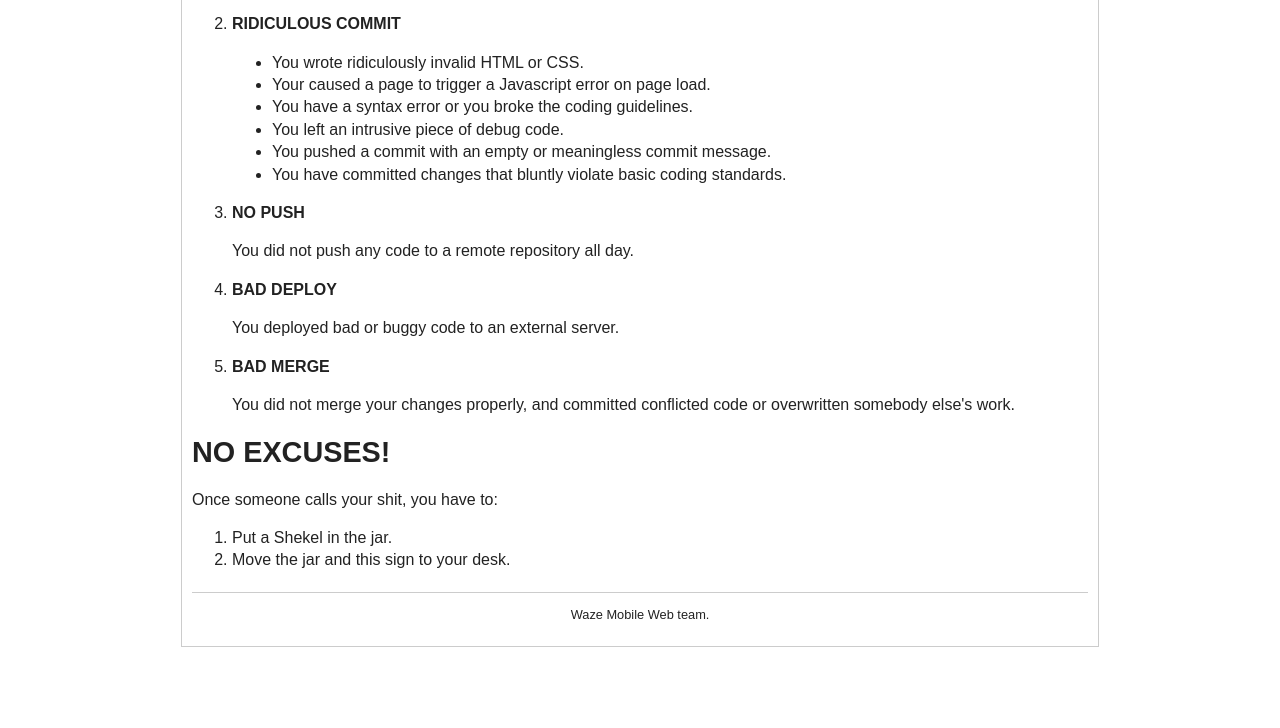
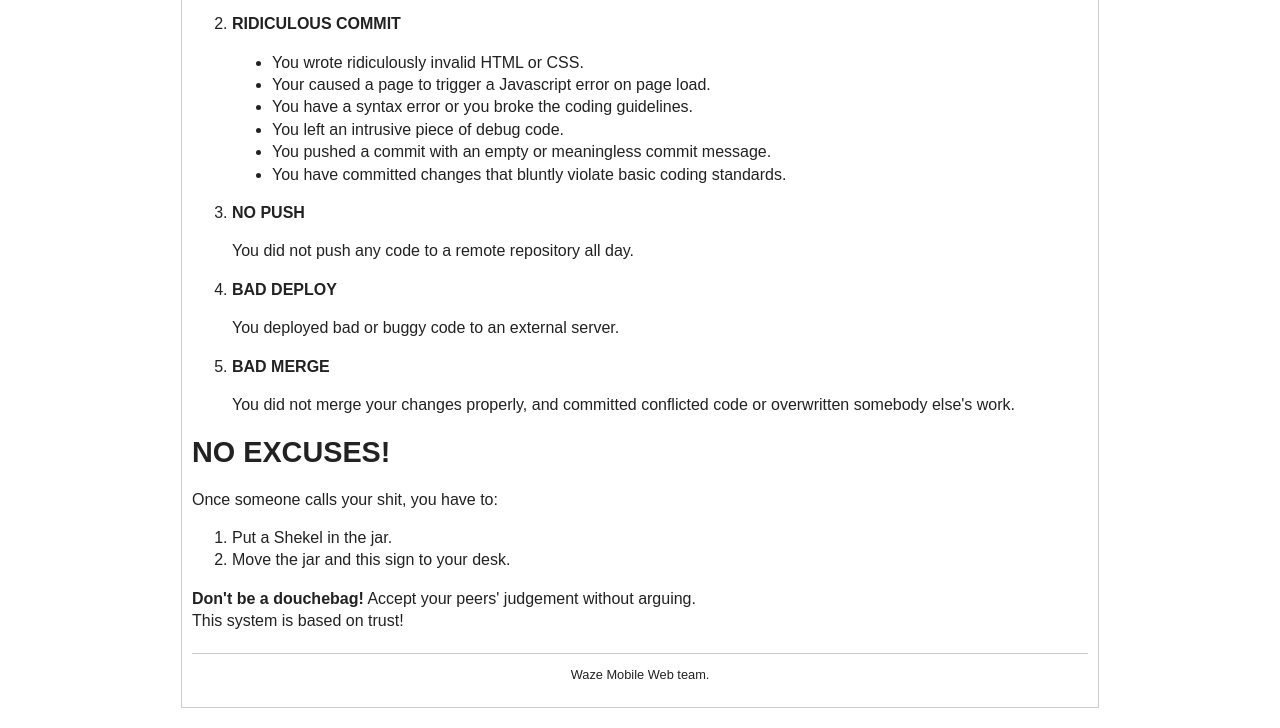
Before and after one commit to n0nick/pushbag, a plain HTML site: page index.html in a window 1280 px wide. Shown: the part 357-1085 px from the top of the page. Before the commit the page ends 1024 px from the top, so only its background shows below. Drawn offline with Linux system fonts and the light colour scheme.

Commit message:
Adding "don't be a douchebag" part.

```diff
--- a/index.html
+++ b/index.html
@@ -61,6 +61,11 @@
           <li>Move the jar and this sign to your desk.</li>
         </ol>
 
+        <p>
+          <strong>Don't be a douchebag!</strong> Accept your peers' judgement without arguing.<br/>
+          This system is based on trust!
+        </p>
+
 
       </article>
 
```
